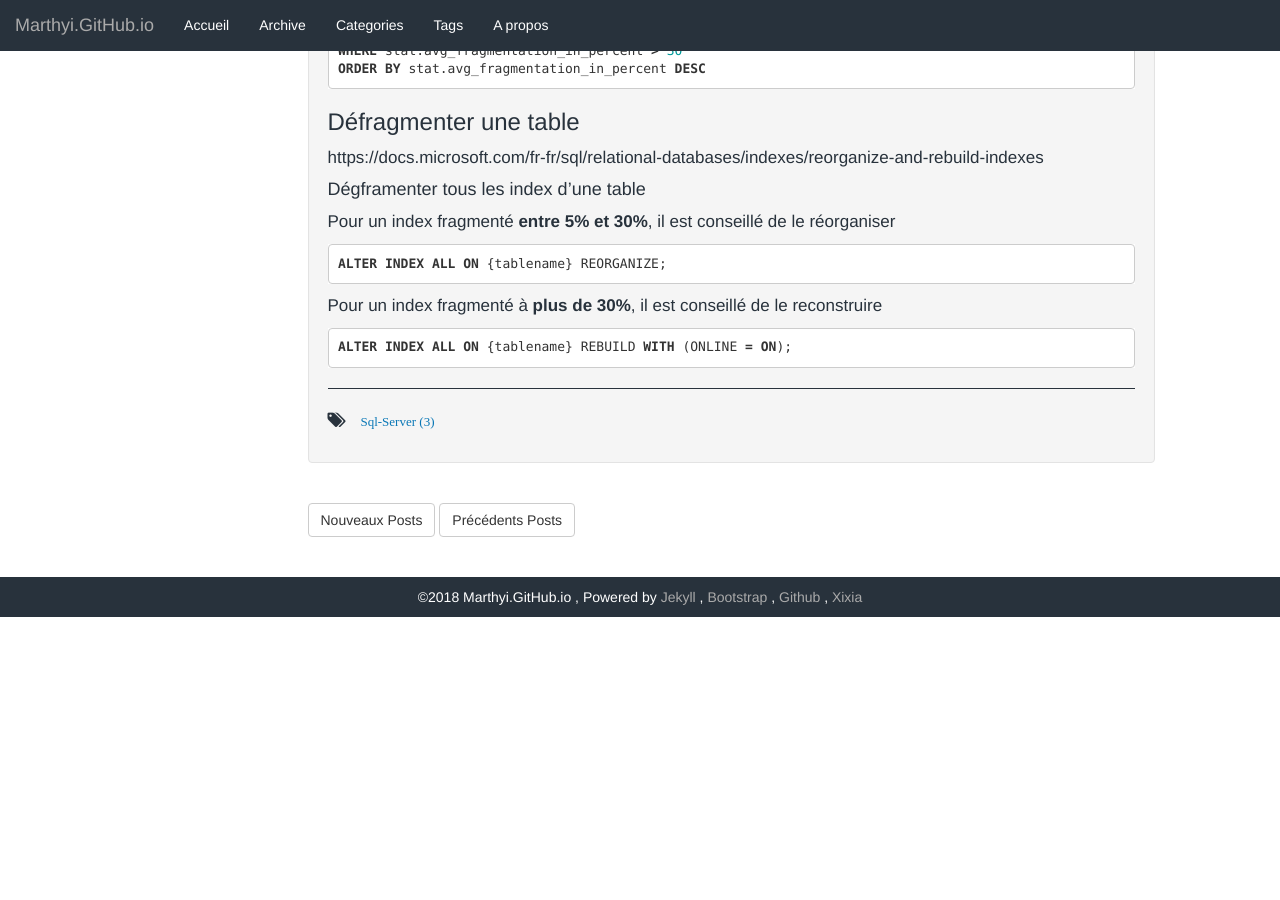
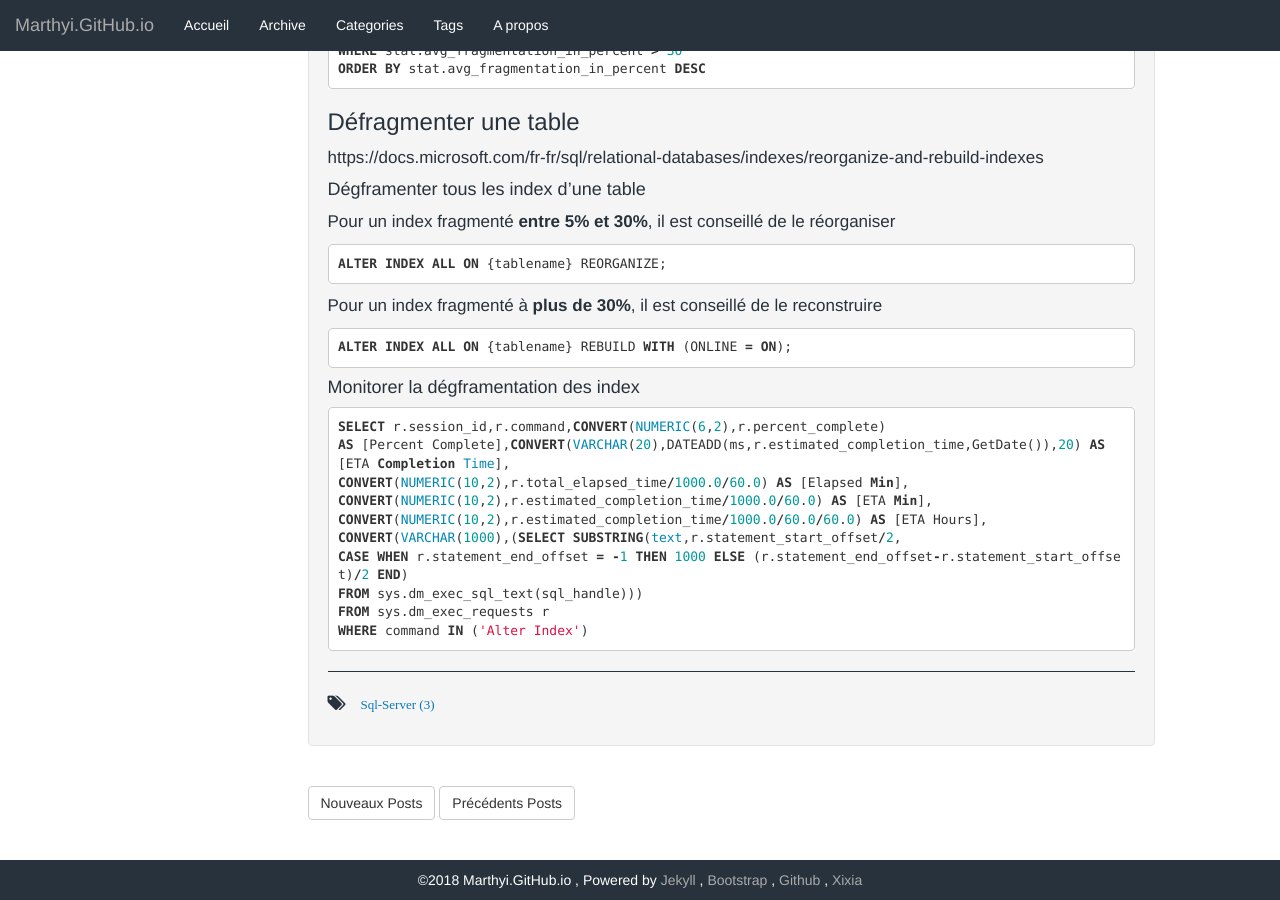
Before and after one commit to Marthyi/marthyi.github.io, a Jekyll site: the page built from _posts/2017-08-24-Fragmentation-d'index.md, in a window 1280 px wide and 900 px high, scrolled down 514 px. Built offline with Jekyll 4.4.1, drawn with Linux system fonts in a browser that asks for light colours; our own code applies the rules of GitHub Pages for plain Markdown files; before the commit the page ends 1131 px from its top, so only the background shows below that.

Commit message:
#sqlindexfrag add monitoring request

`````diff
--- a/_posts/2017-08-24-Fragmentation-d'index.md
+++ b/_posts/2017-08-24-Fragmentation-d'index.md
@@ -35,3 +35,22 @@ Pour un index fragmenté à **plus de 30%**, il est conseillé de le reconstruir
 ```` sql
 ALTER INDEX ALL ON {tablename} REBUILD WITH (ONLINE = ON);
 ````
+
+
+
+
+
+#### Monitorer la dégframentation des index
+
+```` sql
+SELECT r.session_id,r.command,CONVERT(NUMERIC(6,2),r.percent_complete)
+AS [Percent Complete],CONVERT(VARCHAR(20),DATEADD(ms,r.estimated_completion_time,GetDate()),20) AS [ETA Completion Time],
+CONVERT(NUMERIC(10,2),r.total_elapsed_time/1000.0/60.0) AS [Elapsed Min],
+CONVERT(NUMERIC(10,2),r.estimated_completion_time/1000.0/60.0) AS [ETA Min],
+CONVERT(NUMERIC(10,2),r.estimated_completion_time/1000.0/60.0/60.0) AS [ETA Hours],
+CONVERT(VARCHAR(1000),(SELECT SUBSTRING(text,r.statement_start_offset/2,
+CASE WHEN r.statement_end_offset = -1 THEN 1000 ELSE (r.statement_end_offset-r.statement_start_offset)/2 END)
+FROM sys.dm_exec_sql_text(sql_handle)))
+FROM sys.dm_exec_requests r
+WHERE command IN ('Alter Index')
+````
`````
